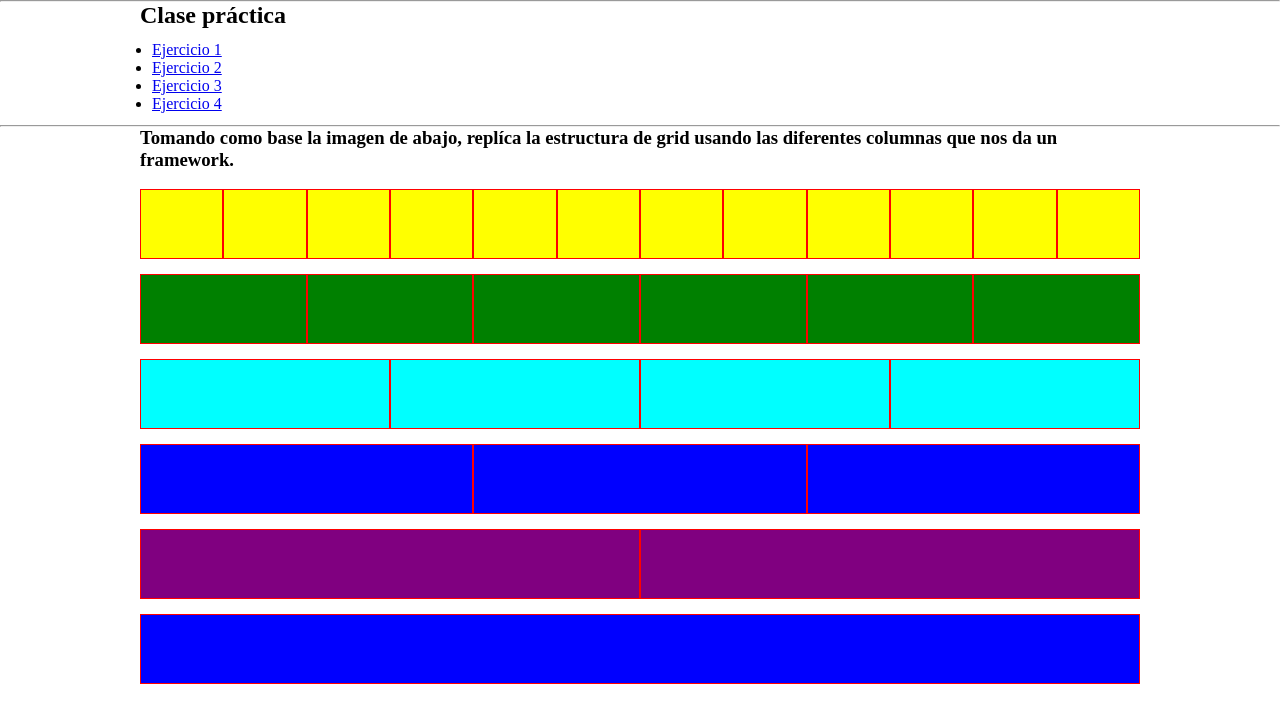
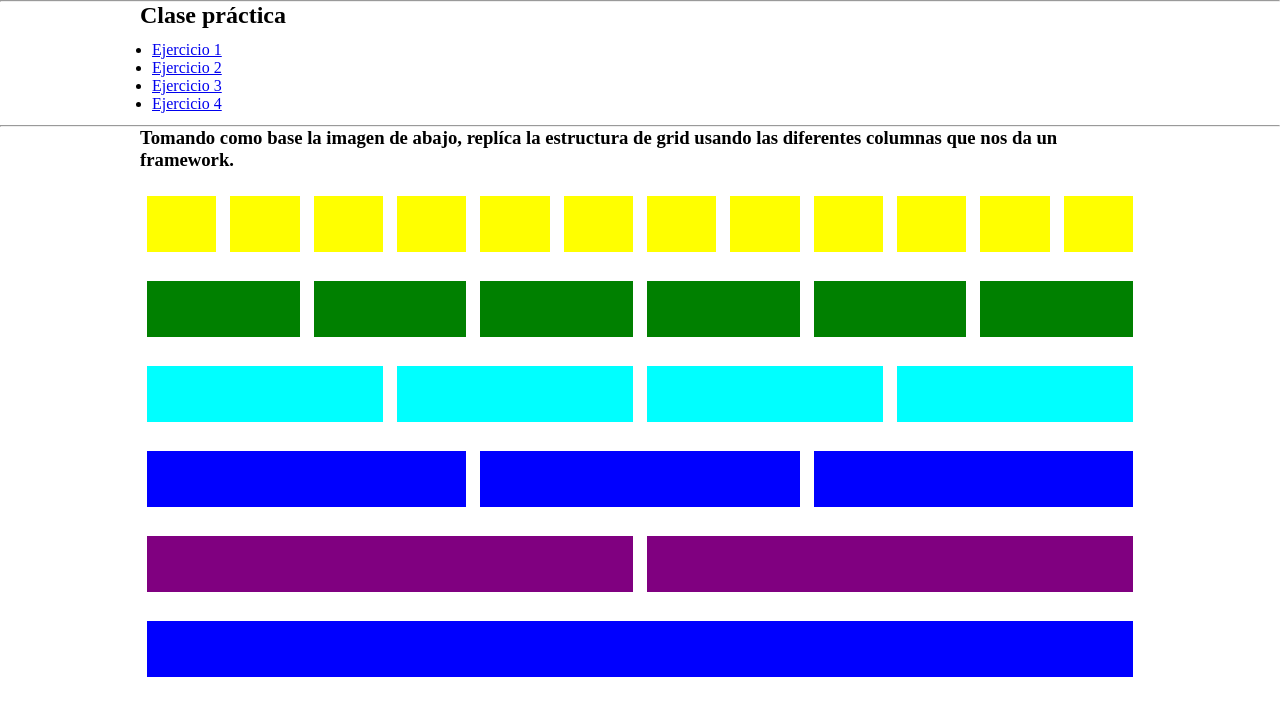
Before and after one commit to INDEZENDE/s3-grid, a plain HTML site: page views/ejercicio1.html in a window 1280 px wide. Drawn offline with Linux system fonts and the light colour scheme.

Commit message:
ejercicio 2 a y b

```diff
--- /dev/null
+++ b/css/ejercicio3.css
@@ -0,0 +1,98 @@
+* {
+  box-sizing: border-box;
+  margin: 0;
+  padding: 0;
+}
+
+.container {
+  width: 100%;
+  max-width: 1000px;
+  margin: 0 auto;
+}
+
+.row:before, .row:after {
+  content: "";
+display: inline-table;
+  clear: both;
+}
+
+[class*="col-"] {
+  float: left;
+  min-height: 70px;
+  padding: 12px;
+  margin: 0px;
+
+}
+.col-1 {
+  width: 750px;
+}
+
+.col-2 {
+  width: 250px;
+}
+
+.col-1-e3 {
+  background-color: yellow;
+  border: white 7px solid;
+  color: white;
+  font-size: 72px;
+  height: 100px;
+  text-align: center;
+  width: 100%;
+}
+
+.col-2-e3 {
+  background-color: aqua;
+  border: white 7px solid;
+  color: white;
+  font-size: 72px;
+  height: 250px;
+  text-align: center;
+  width: 100%;
+}
+
+.col-3-e3 {
+  background-color: blue;
+  border: white 7px solid;
+  color: white;
+  font-size: 72px;
+  height: 250px;
+  text-align: center;
+  width: 33.33%;
+}
+
+.col-4-e3 {
+  background-color: pink;
+  border: white 7px solid;
+  color: white;
+  font-size: 72px;
+  height: 250px;
+  text-align: center;
+  width: 33.33%;
+}
+
+.col-5-e3 {
+  background-color: orange;
+  border: white 7px solid;
+  color: white;
+  font-size: 72px;
+  height: 250px;
+  text-align: center;
+  width: 33.33%;
+}
+.col-6-e3 {
+  background-color: purple;
+  border: white 7px solid;
+  color: white;
+  font-size: 72px;
+  height: 500px;
+  text-align: center;
+  width: 100%;
+}
+.container-2 {
+  width: 75%;
+  margin: 0;
+  padding: 7px;
+
+
+}
--- a/css/main.css
+++ b/css/main.css
@@ -23,93 +23,27 @@
   margin: 0px;
 }
 
-.col-1-first {
+.col-1 {
   width: 8.3333%;
 }
 
-.col-2-first {
-  width: 8.3333%;
-}
-
-.col-3-first {
-  width: 8.3333%;
-}
-
-.col-4-first {
-  width: 8.3333%;
-}
-.col-5-first {
-  width: 8.3333%;
-}
-.col-6-first {
-  width: 8.3333%;
-}
-.col-7-first {
-  width: 8.3333%;
-}
-.col-8-first {
-  width: 8.3333%;
-}
-.col-9-first {
-  width: 8.3333%;
-}
-.col-10-first {
-  width: 8.3333%;
-}
-.col-11-first {
-  width: 8.3333%;
-}
-.col-12-first {
-  width: 8.3333%;
-}
-
-.col-1-second {
+.col-2 {
   width: 16.6666%;
 }
 
-.col-2-second {
-  width: 16.6666%;
-}
-.col-3-second {
-  width: 16.6666%;
-}
-.col-4-second {
-  width: 16.6666%;
-}
-.col-5-second {
-  width: 16.6666%;
-}
-.col-6-second {
-  width: 16.6666%;
-}
-.col-1-third {
+
+.col-3 {
   width: 25%;
 }
-.col-2-third {
-  width: 25%;
-}
-.col-3-third {
-  width: 25%;
-}
-.col-4-third {
-  width: 25%;
-}
-.col-1-fourth {
+
+.col-4 {
   width: 33.3333%;
 }
-.col-2-fourth {
-  width: 33.3333%;
-}
-.col-3-fourth {
-  width: 33.3333%;
-}
-.col-1-fifth {
+
+.col-6 {
   width: 50%;
 }
-.col-2-fifth {
-  width: 50%;
-}
-.col-1-sixth {
+.col-12 {
   width: 100%;
 }
 .separacion {
@@ -117,56 +51,68 @@
 }
 .first {
   background-color: yellow;
-  border: red 1px solid;
+  border: white 7px solid;
 }
 
 .second {
   background-color: green;
-  border: red 1px solid;
+  border: white 7px solid;
 }
 
 .third {
   background-color: aqua;
-  border: red 1px solid;
+  border: white 7px solid;
 }
 
 .fourth {
   background-color: blue;
-  border: red 1px solid;
+  border: white 7px solid;
 }
 
 .fifth {
   background-color: purple;
-  border: red 1px solid;
+  border: white 7px solid;
 }
 
 .sixth {
   background-color: blue;
-  border: red 1px solid;
+  border: white 7px solid;
 }
 
 /*segundo ejercicio*/
 
 .col-1-e2 {
   background-color: yellow;
-  border: red 1px solid;
+  border: white 7px solid;
+  color: white;
+  font-size: 72px;
   height: 100px;
+  text-align: center;
   width: 100%;
 }
 
 .col-2-e2 {
   background-color: aqua;
-  border: red 1px solid;
+  border: white 7px solid;
+  color: white;
+  font-size: 72px;
   height: 500px;
+  text-align: center;
   width: 75%;
 }
 
 .col-3-e2 {
   background-color: purple;
-  border: red 1px solid;
+  border: white 7px solid;
+  color: white;
+  font-size: 72px;
   height: 500px;
+  text-align: center;
   width: 25%;
 }
+
+
+
 
 
 
--- a/views/ejercicio1.html
+++ b/views/ejercicio1.html
@@ -30,29 +30,29 @@
 
         <!--first line-->
         <div class="row">
-          <div class="col-1-first first">
+          <div class="col-1 first">
           </div>
-          <div class="col-2-first first">
+          <div class="col-1 first">
           </div>
-          <div class="col-3-first first">
+          <div class="col-1 first">
           </div>
-          <div class="col-4-first first">
+          <div class="col-1 first">
           </div>
-          <div class="col-5-first first">
+          <div class="col-1 first">
           </div>
-          <div class="col-6-first first">
+          <div class="col-1 first">
           </div>
-          <div class="col-7-first first">
+          <div class="col-1 first">
           </div>
-          <div class="col-8-first first">
+          <div class="col-1 first">
           </div>
-          <div class="col-9-first first">
+          <div class="col-1 first">
           </div>
-          <div class="col-10-first first">
+          <div class="col-1 first">
           </div>
-          <div class="col-11-first first">
+          <div class="col-1 first">
           </div>
-          <div class="col-12-first first">
+          <div class="col-1 first">
           </div>
         </div>
         <div class="separacion">
@@ -60,17 +60,17 @@
         </div>
         <!--second line-->
         <div class="row">
-          <div class="col-1-second second">
+          <div class="col-2 second">
           </div>
-          <div class="col-2-second second">
+          <div class="col-2 second">
           </div>
-          <div class="col-3-second second">
+          <div class="col-2 second">
           </div>
-          <div class="col-4-second second">
+          <div class="col-2 second">
           </div>
-          <div class="col-5-second second">
+          <div class="col-2 second">
           </div>
-          <div class="col-6-second second">
+          <div class="col-2 second">
           </div>
         </div>
         <div class="separacion"></div>
@@ -78,40 +78,40 @@
 
         <!--third line-->
         <div class="row">
-          <div class="col-1-third third">
+          <div class="col-3 third">
           </div>
-          <div class="col-2-third third">
+          <div class="col-3 third">
           </div>
-          <div class="col-3-third third">
+          <div class="col-3 third">
           </div>
-          <div class="col-4-third third">
+          <div class="col-3 third">
           </div>
         </div>
         <div class="separacion"></div>
 
         <!--fourth line-->
         <div class="row">
-          <div class="col-1-fourth fourth">
+          <div class="col-4 fourth">
           </div>
-          <div class="col-2-fourth fourth">
+          <div class="col-4 fourth">
           </div>
-          <div class="col-3-fourth fourth">
+          <div class="col-4 fourth">
           </div>
         </div>
         <div class="separacion"></div>
 
         <!--fifth line-->
         <div class="row">
-          <div class="col-1-fifth fifth">
+          <div class="col-6 fifth">
           </div>
-          <div class="col-2-fifth fifth">
+          <div class="col-6 fifth">
           </div>
         </div>
         <div class="separacion"></div>
 
         <!--sixth line-->
         <div class="row">
-          <div class="col-1-sixth sixth">
+          <div class="col-12 sixth">
           </div>
         </div>
         <div class="separacion"></div>
```
Also changed, not shown: views/ejercicio2.html (+5 -8 lines), views/ejercicio3.html (added, +36 -0 lines).
